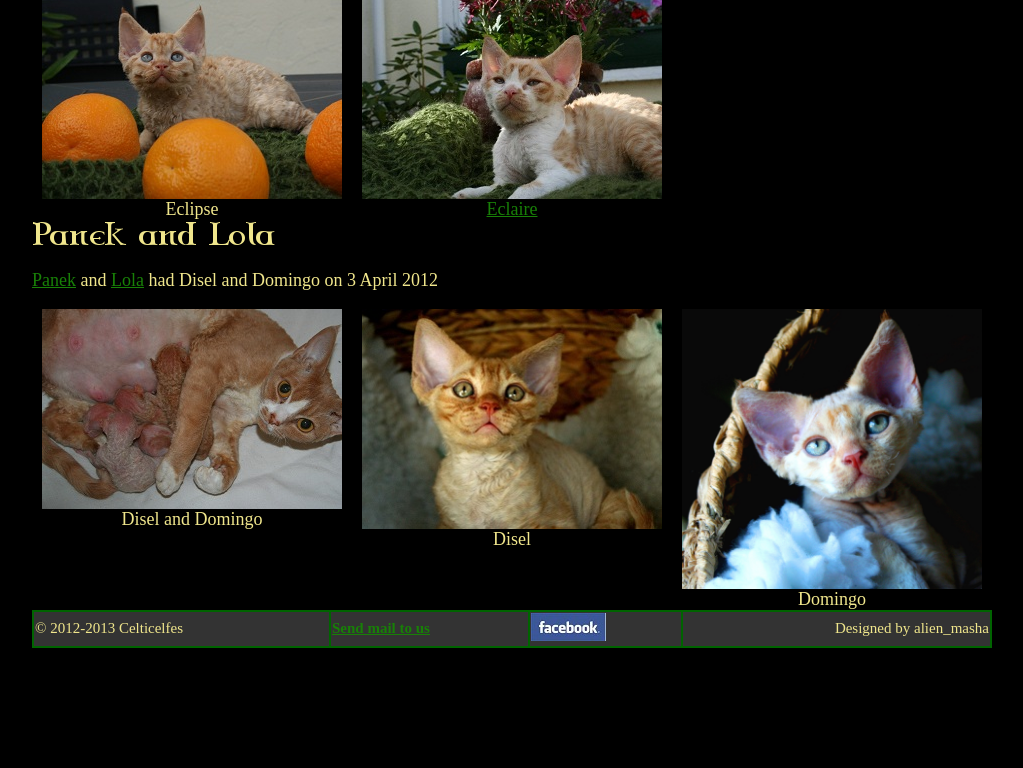
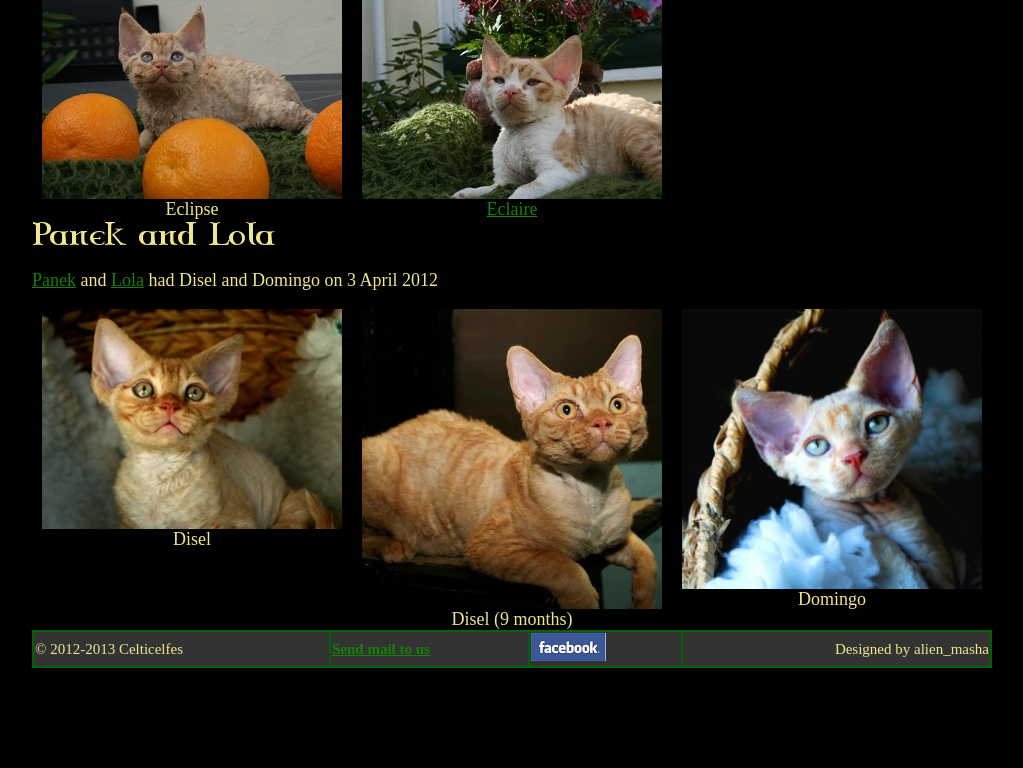
Before and after one commit to elena-popova/celticelfes, a PHP site: page /kittens.php in a window 1280 px wide. Shown: the part 1865-2633 px from the top of the page, without its empty margins (128-1151 px from the left). Before the commit the page ends 2513 px from the top, so only its background shows below. Run offline with PHP 8.4, Linux system fonts and the light colour scheme; some libraries are stand-ins or nearby versions.

Commit message:
Updated litter D photos and fixed link errors on kittens page

```diff
--- a/data/litters.xml
+++ b/data/litters.xml
@@ -44,12 +44,12 @@
 		Disel and Domingo on 3 April 2012</description>
 		<pictures>
 			<picture>
-				<url>kittens/Panek-Lola.JPG</url>
-				<caption>Disel and Domingo</caption>
+				<url>kittens/Dyzel.JPG</url>
+				<caption>Disel</caption>
 			</picture>
 			<picture>
-				<url>kittens/Dyzel.JPG</url>
-				<caption>Disel</caption>
+				<url>kittens/dyzel_9months.jpg</url>
+				<caption>Disel (9 months)</caption>
 			</picture>
 			<picture>
 				<url>kittens/Domingo.JPG</url>
--- a/kittens.php
+++ b/kittens.php
@@ -16,14 +16,14 @@
    <div id="content">
 <h1><img src="images/new.png" alt="New Arrivals"/></h1>
 <p>
-	<a href="males.html#panek">PL* Agumbamka Domalien (Panek)</a> and
-	<a href="females.html#lola">Rogus Maggie-May (Lola)</a> had kittens on December 22, 2012.
+	<a href="male.php#panek">PL* Agumbamka Domalien (Panek)</a> and
+	<a href="females.php#lola">Rogus Maggie-May (Lola)</a> had kittens on December 22, 2012.
 	There are four kittens available for sale and collection at 12 weeks.
 </p>
 <img src="kittens/g/litter.jpg" style="padding-left:240px" />
 <p>
     Contact us by
-	e-mail at <a href="mailto:<?=$emailaddr?>?Subject=Devon%20Rex%20-%20Litter%20G"><?=$emailaddr?>/a> or via
+	e-mail at <a href="mailto:<?=$emailaddr?>?Subject=Devon%20Rex%20-%20Litter%20G"><?=$emailaddr?></a> or via
     <a href="<?=$facebookurl?>" target="_parent">Facebook</a>.
 </p>
 <div class="new">
```
Also changed, not shown: kittens/dyzel_9months.jpg (added).
